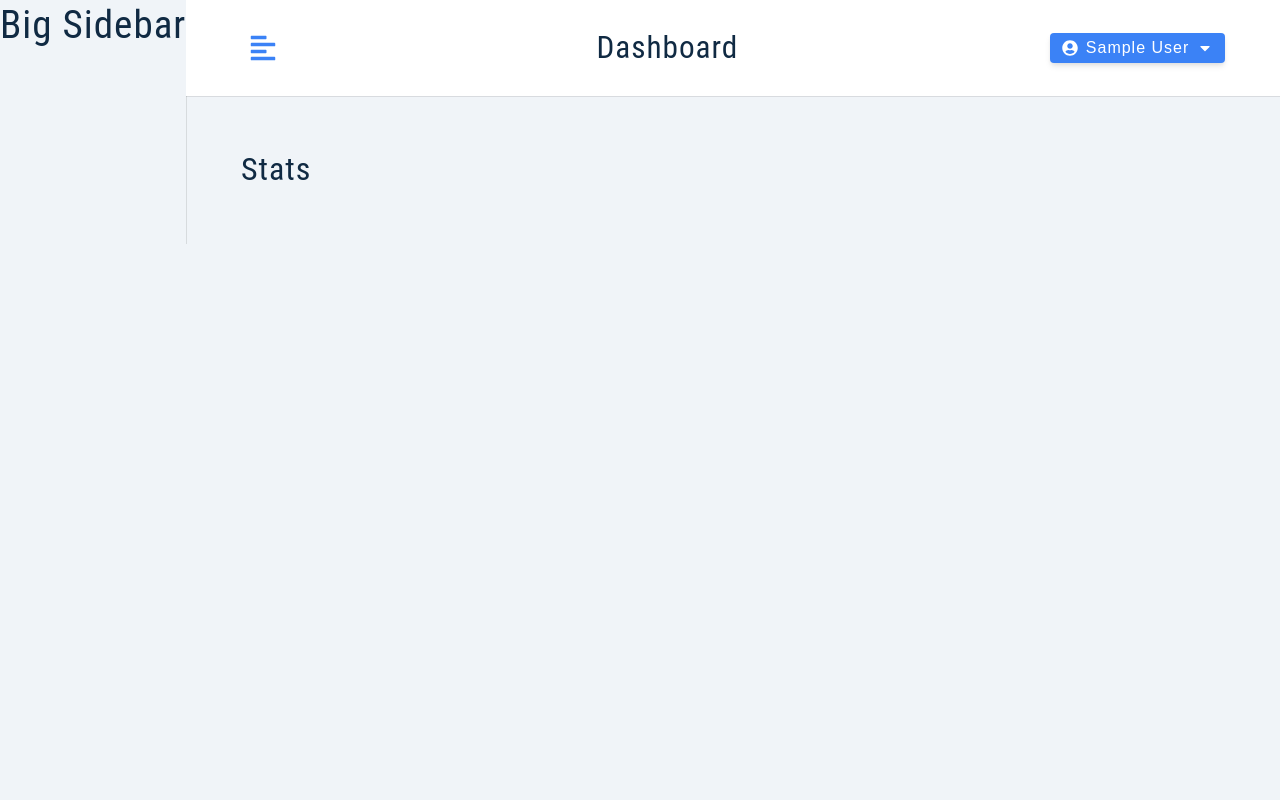
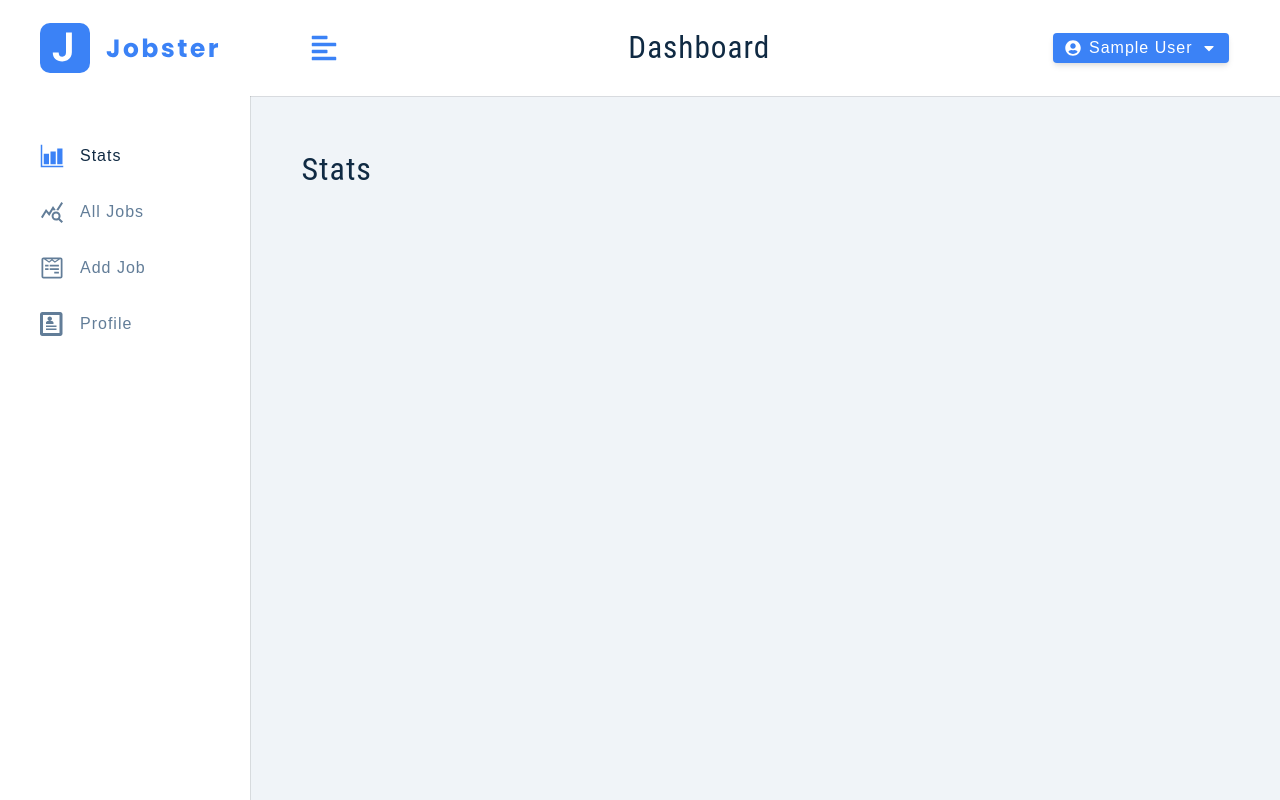
Before and after one commit to wbharath/Job-app-tracker, a React (Vite) app: page / in a window 1280 px wide. Built offline with nearby package versions, Linux system fonts and the light colour scheme; sample sign-in values are in the browser's storage.

Commit message:
smallsidebar and bigsidebar done

```diff
--- a/src/App.jsx
+++ b/src/App.jsx
@@ -1,5 +1,5 @@
 import { BrowserRouter, Route, Routes } from 'react-router'
-import { Landing, Error, Register } from './pages'
+import { Landing, Error, Register, ProtectedRoute } from './pages'
 import { ToastContainer } from 'react-toastify'
 import 'react-toastify/dist/ReactToastify.css'
 import {
@@ -14,7 +14,14 @@
   return (
     <BrowserRouter>
       <Routes>
-        <Route path="/" element={<SharedLayout />}>
+        <Route
+          path="/"
+          element={
+            <ProtectedRoute>
+              <SharedLayout />
+            </ProtectedRoute>
+          }
+        >
           <Route index element={<Stats />} />
           <Route path="all-jobs" element={<AllJobs />} />
           <Route path="add-job" element={<AddJob />} />
--- a/src/components/BigSidebar.jsx
+++ b/src/components/BigSidebar.jsx
@@ -1,9 +1,26 @@
+import { useSelector } from 'react-redux'
 import Wrapper from '../assets/wrappers/BigSidebar'
+import Logo from './Logo'
+import NavLinks from './NavLinks'
 
 const BigSidebar = () => {
+  const { isSidebarOpen } = useSelector((store) => store.user)
   return (
     <Wrapper>
-      <h2>Big Sidebar</h2>
+      <div
+        className={
+          isSidebarOpen
+            ? 'sidebar-container '
+            : 'sidebar-container show-sidebar'
+        }
+      >
+        <div className="content">
+          <header>
+            <Logo />
+          </header>
+          <NavLinks />
+        </div>
+      </div>
     </Wrapper>
   )
 }
--- /dev/null
+++ b/src/components/NavLinks.jsx
@@ -0,0 +1,27 @@
+import { NavLink } from 'react-router'
+import links from '../../utils/links'
+
+const NavLinks = ({ toggleSidebar }) => {
+  return (
+    <div className="nav-links">
+      {links.map((link) => {
+        const { text, path, id, icon } = link
+        return (
+          <NavLink
+            to={path}
+            className={({ isActive }) => {
+              return isActive ? 'nav-link active' : 'nav-link'
+            }}
+            key={id}
+            onClick={toggleSidebar}
+          >
+            <span className="icon">{icon}</span>
+            {text}
+          </NavLink>
+        )
+      })}
+    </div>
+  )
+}
+
+export default NavLinks
--- a/src/components/SmallSideBar.jsx
+++ b/src/components/SmallSideBar.jsx
@@ -1,9 +1,34 @@
+import { FaTimes } from 'react-icons/fa'
 import Wrapper from '../assets/wrappers/SmallSidebar'
+import Logo from './Logo'
+import { toggleSidebar } from '../features/user/userSlice'
+import { useDispatch, useSelector } from 'react-redux'
+import NavLinks from './NavLinks'
 
 const SmallSideBar = () => {
+  const { isSidebarOpen } = useSelector((store) => store.user)
+  const dispatch = useDispatch()
+
+  const toggle = () => {
+    dispatch(toggleSidebar())
+  }
   return (
     <Wrapper>
-      <h2>Small Side bar</h2>
+      <div
+        className={
+          isSidebarOpen ? 'sidebar-container show-sidebar' : 'sidebar-container'
+        }
+      >
+        <div className="content">
+          <button className="close-btn" onClick={toggle}>
+            <FaTimes />
+          </button>
+          <header>
+            <Logo />
+          </header>
+          <NavLinks toggleSidebar={toggle} />
+        </div>
+      </div>
     </Wrapper>
   )
 }
--- /dev/null
+++ b/src/pages/ProtectedRoute.jsx
@@ -0,0 +1,12 @@
+import { useSelector } from 'react-redux'
+import { Navigate } from 'react-router'
+
+const ProtectedRoute = ({ children }) => {
+  const { user } = useSelector((store) => store.user)
+  if (!user) {
+    return <Navigate to="/landing" />
+  }
+  return children
+}
+
+export default ProtectedRoute
--- a/src/pages/index.js
+++ b/src/pages/index.js
@@ -1,5 +1,6 @@
 import Error from './Error'
 import Landing from './Landing'
 import Register from './Register'
+import ProtectedRoute from './ProtectedRoute'
 
-export { Landing, Error, Register }
+export { Landing, Error, Register, ProtectedRoute }
--- /dev/null
+++ b/utils/links.jsx
@@ -0,0 +1,33 @@
+import { FaWpforms } from 'react-icons/fa'
+import { ImProfile } from 'react-icons/im'
+import { IoBarChartSharp } from 'react-icons/io5'
+import { MdQueryStats } from 'react-icons/md'
+
+const links = [
+  {
+    id: 1,
+    text: 'stats',
+    path: '/',
+    icon: <IoBarChartSharp />
+  },
+  {
+    id: 2,
+    text: 'all jobs',
+    path: '/all-jobs',
+    icon: <MdQueryStats />
+  },
+  {
+    id: 3,
+    text: 'add job',
+    path: '/add-job',
+    icon: <FaWpforms />
+  },
+  {
+    id: 4,
+    text: 'profile',
+    path: '/profile',
+    icon: <ImProfile />
+  }
+]
+
+export default links
```
